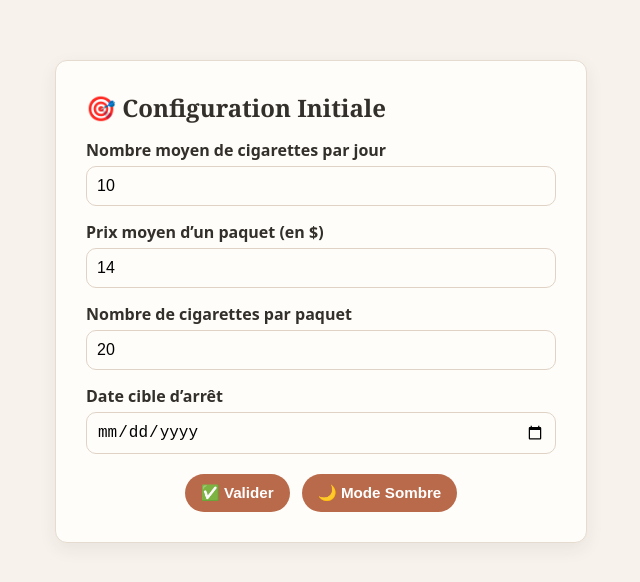
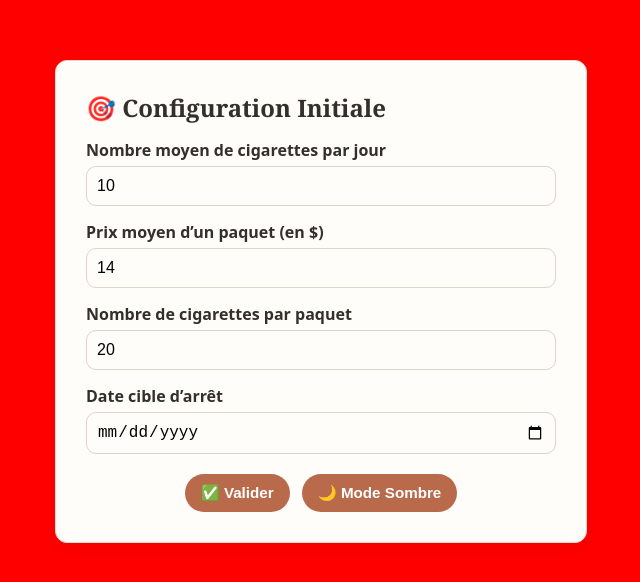
Before and after one commit to Nanciedee/Arret-Tabac, a React (Vite) app: page / in a window 1280 px wide. Shown: the top 582 px of the page, without its empty margins (319-959 px from the left). Built offline with nearby package versions, Linux system fonts and the light colour scheme.

Commit message:
Update style.css

```diff
--- a/src/style.css
+++ b/src/style.css
@@ -1,3 +1,6 @@
+body {
+  background-color: red !important;
+}
 /* === Réinitialisation de base === */
 * {
   box-sizing: border-box;
```
